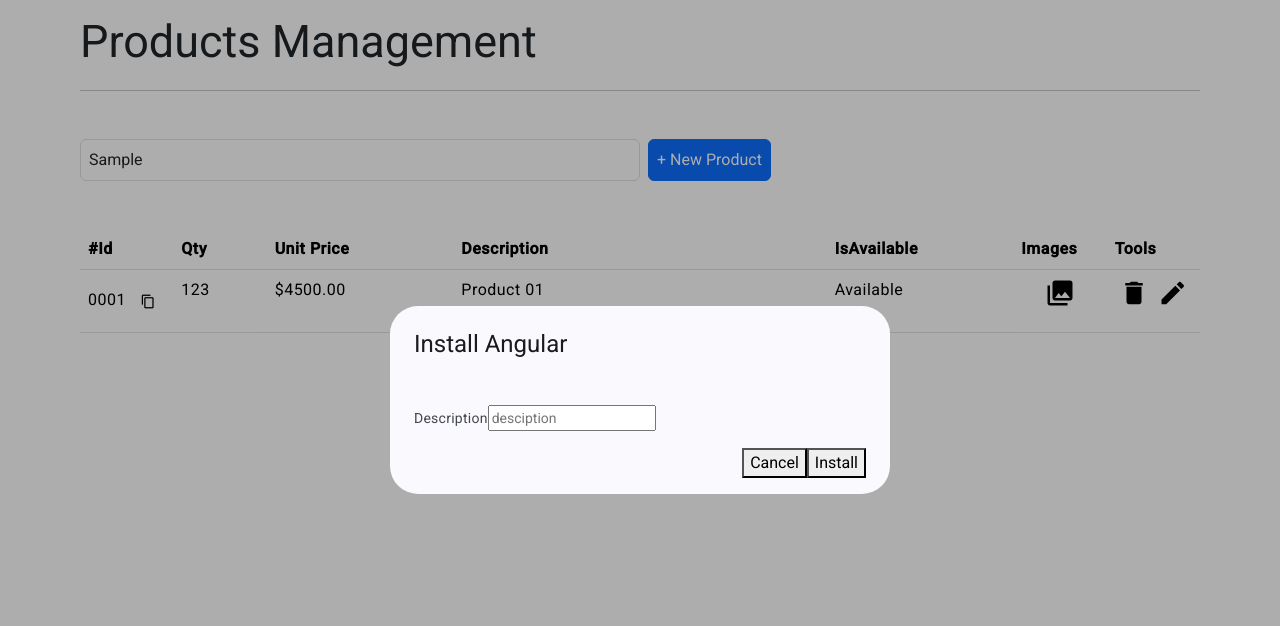
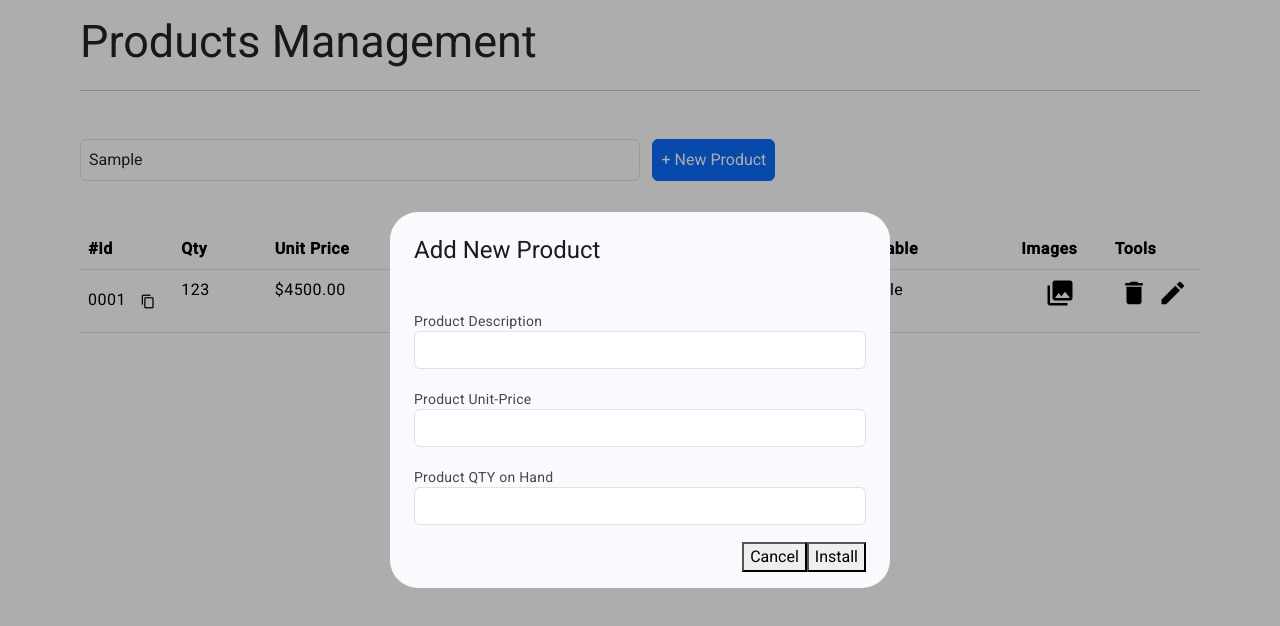
Before and after one commit to chinthakaSenarathna/E-Com-Admin-, an Angular app: page /products in a window 1280 px wide. Both pictures are taken after typing "Sample" into the empty fields and a click on the button "+ New Product". Shown: the top 626 px of the page. Built offline with nearby package versions, Linux system fonts and the light colour scheme.

Commit message:
AddNewProduct, UpdateProduct, ManageProductImage ???

```diff
--- a/src/app/components/products/inner-pages/manage-product-image/manage-product-image.component.html
+++ b/src/app/components/products/inner-pages/manage-product-image/manage-product-image.component.html
@@ -1 +1,17 @@
-<p>manage-product-image works!</p>
+<h2 mat-dialog-title>Manage Product Images</h2>
+<form action="">
+    <mat-dialog-content class="mat-typography">
+        <div class="raw">
+            <div class="colomn-12">
+                <label for="productImage">Select File</label>
+                <input type="file" class="form-control" id="productImage">
+            </div>
+        </div>
+    </mat-dialog-content>
+    <mat-dialog-actions align="end">
+      <button mat-button mat-dialog-close>Cancel</button>
+      <button mat-button [mat-dialog-close]="true" cdkFocusInitial>Install</button>
+    </mat-dialog-actions>
+</form>
+<hr/>
+<h5 mat-dialog-title>Product Images</h5>
--- a/src/app/components/products/inner-pages/manage-product-image/manage-product-image.component.ts
+++ b/src/app/components/products/inner-pages/manage-product-image/manage-product-image.component.ts
@@ -1,9 +1,10 @@
 import { Component } from '@angular/core';
+import { MatDialogModule } from '@angular/material/dialog';
 
 @Component({
   selector: 'app-manage-product-image',
   standalone: true,
-  imports: [],
+  imports: [MatDialogModule],
   templateUrl: './manage-product-image.component.html',
   styleUrl: './manage-product-image.component.css'
 })
--- a/src/app/components/products/inner-pages/new-product/new-product.component.html
+++ b/src/app/components/products/inner-pages/new-product/new-product.component.html
@@ -1,10 +1,24 @@
-<h2 mat-dialog-title>Install Angular</h2>
+<h2 mat-dialog-title>Add New Product</h2>
 <form action="">
     <mat-dialog-content class="mat-typography">
         <div class="raw">
             <div class="colomn-12">
-                <label for="newProductDescription">Description</label>
-                <input type="text" placeholder="desciption" id="newProductDescription">
+                <label for="newProductDescription">Product Description</label>
+                <input type="text" class="form-control" id="newProductDescription">
+            </div>
+        </div>
+        <br/>
+        <div class="raw">
+            <div class="colomn-12">
+                <label for="newProductUnitPrice">Product Unit-Price</label>
+                <input type="number" class="form-control" id="newProductUnitPrice">
+            </div>
+        </div>
+        <br/>
+        <div class="raw">
+            <div class="colomn-12">
+                <label for="newProductQTY">Product QTY on Hand</label>
+                <input type="text" class="form-control" id="newProductQTY">
             </div>
         </div>
     </mat-dialog-content>
--- a/src/app/components/products/inner-pages/update-product/update-product.component.html
+++ b/src/app/components/products/inner-pages/update-product/update-product.component.html
@@ -1,10 +1,24 @@
-<h2 mat-dialog-title>Install Angular</h2>
+<h2 mat-dialog-title>Update Product</h2>
 <form action="">
     <mat-dialog-content class="mat-typography">
         <div class="raw">
             <div class="colomn-12">
-                <label for="newProductDescription">Description</label>
-                <input type="text" placeholder="desciption" id="newProductDescription">
+                <label for="updateProductDescription">Product Description</label>
+                <input type="text" class="form-control" id="updateProductDescription">
+            </div>
+        </div>
+        <br/>
+        <div class="raw">
+            <div class="colomn-12">
+                <label for="updateProductUnitPrice">Product Unit-Price</label>
+                <input type="number" class="form-control" id="updateProductUnitPrice">
+            </div>
+        </div>
+        <br/>
+        <div class="raw">
+            <div class="colomn-12">
+                <label for="updateProductQTY">Product QTY on Hand</label>
+                <input type="text" class="form-control" id="updateProductQTY">
             </div>
         </div>
     </mat-dialog-content>
--- a/src/app/components/products/products.component.html
+++ b/src/app/components/products/products.component.html
@@ -11,6 +11,7 @@
                 </div>
                 <div class="col-3">
                     <div class="d-flex justify-content-start">
+                        &nbsp;
                         <button class="btn btn-primary p-2" (click)="openNewProductForm()">+ New Product</button>
                     </div>
                 </div>
@@ -60,13 +61,13 @@
                             </td>
                             <td>
                                 <div class="table-data-context">
-                                    <mat-icon>photo_library</mat-icon>
+                                    <mat-icon (click)="manageProductImage('')">photo_library</mat-icon>
                                 </div>
                             </td>
                             <td>
                                 <div class="table-data-context">
                                     <mat-icon>delete</mat-icon>
-                                    <mat-icon (click)="openUpdateProductForm()">edit</mat-icon>
+                                    <mat-icon (click)="openUpdateProductForm('')">edit</mat-icon>
                                 </div>
                             </td>
                         </tr>
--- a/src/app/components/products/products.component.ts
+++ b/src/app/components/products/products.component.ts
@@ -3,6 +3,7 @@
 import { MatIconModule } from '@angular/material/icon';
 import { NewProductComponent } from './inner-pages/new-product/new-product.component';
 import { UpdateProductComponent } from './inner-pages/update-product/update-product.component';
+import { ManageProductImageComponent } from './inner-pages/manage-product-image/manage-product-image.component';
 
 @Component({
   selector: 'app-products',
@@ -15,17 +16,59 @@
   constructor(private matDialog:MatDialog){
   }
 
+  // add new product
   openNewProductForm(){
-    this.matDialog.open(NewProductComponent,{
+    let matDialogRef = this.matDialog.open(NewProductComponent,{
       width: '500px',
       disableClose: true
     });
+
+    // after adding the new product, products page refresh
+    matDialogRef.afterClosed().subscribe(response => {
+      if(response){
+        this.loadAllProducts();
+      }
+    });
+
   }
 
-  openUpdateProductForm(){
-    this.matDialog.open(UpdateProductComponent,{
+
+  loadAllProducts(){
+
+  }
+
+
+  // update product
+  openUpdateProductForm(product:any){
+    let matDialogRef = this.matDialog.open(UpdateProductComponent,{
       width: '500px',
-      disableClose: true
-    })
+      disableClose: true,
+      // passed the data for update
+      data: product
+    });
+
+    // after updated the product, product page refresh
+    matDialogRef.afterClosed().subscribe(response => {
+      if(response){
+        this.loadAllProducts();
+      }
+    });
+
+  }
+
+  // manage product images
+  manageProductImage(product:any){
+    let matDialogRef = this.matDialog.open(ManageProductImageComponent,{
+      width: '500px',
+      disableClose: true,
+      data: product
+    });
+
+    // after manage the product image, load all products
+    matDialogRef.afterClosed().subscribe(response => {
+      if(response){
+        this.loadAllProducts();
+      }
+    });
   }
 }
```
